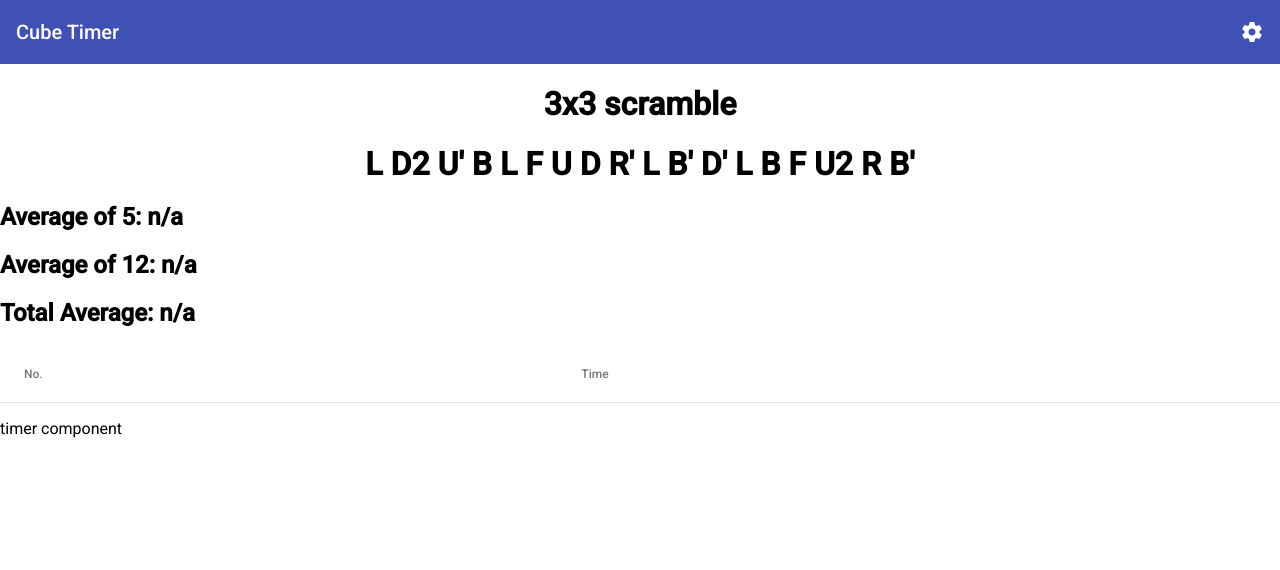
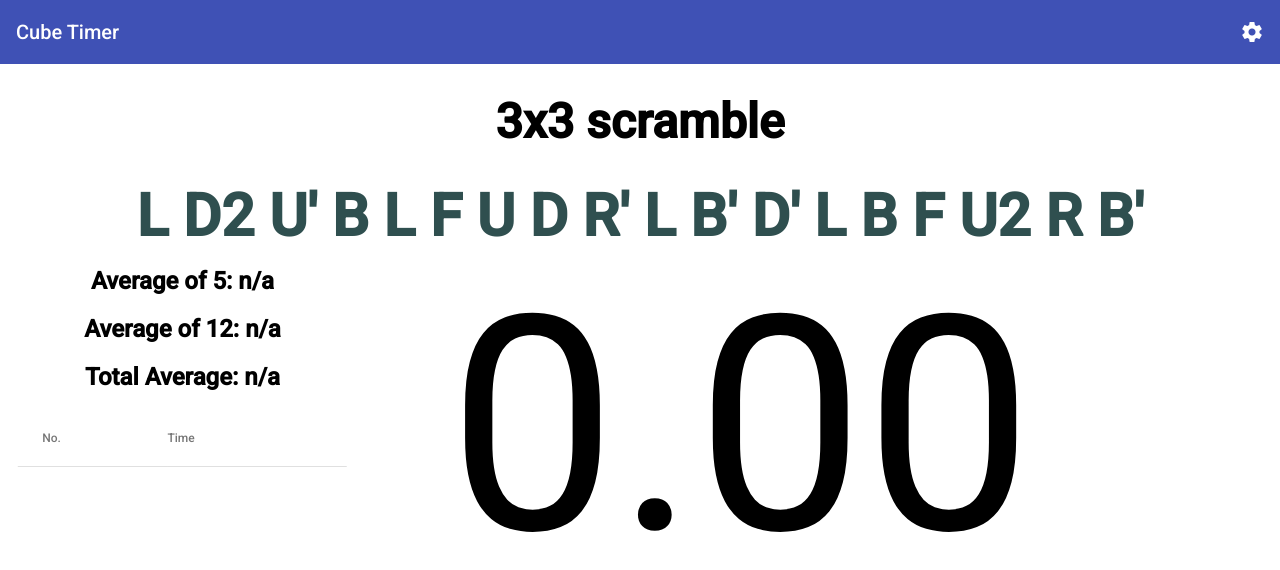
Before and after one commit to anngo14/Cube-Timer, an Angular app: page / in a window 1280 px wide. Shown: the top 570 px of the page. Built offline with nearby package versions, Linux system fonts and the light colour scheme.

Commit message:
basic layout

```diff
--- a/src/app/app.component.html
+++ b/src/app/app.component.html
@@ -3,7 +3,15 @@
   <span class="spacer"></span>
   <mat-icon>settings</mat-icon>
 </mat-toolbar>
-<app-scramble></app-scramble>
-<app-times></app-times>
-<app-timer></app-timer>
+<mat-grid-list cols="7" rowHeight="1:1">
+  <mat-grid-tile colspan="7">
+    <app-scramble></app-scramble>
+  </mat-grid-tile>
+  <mat-grid-tile colspan="2" rowspan="2">
+    <app-times></app-times>
+  </mat-grid-tile>
+  <mat-grid-tile colspan="5" rowspan="2">
+    <app-timer></app-timer>
+  </mat-grid-tile>
+</mat-grid-list>
 <router-outlet></router-outlet>
--- a/src/app/app.module.ts
+++ b/src/app/app.module.ts
@@ -10,6 +10,7 @@ import {MatToolbarModule} from '@angular/material/toolbar';
 import {MatIconModule} from '@angular/material/icon';
 import {MatTableModule} from '@angular/material/table';
 import { ScrambleComponent } from './scramble/scramble.component';
+import {MatGridListModule} from '@angular/material/grid-list';
 
 @NgModule({
   declarations: [
@@ -24,7 +25,9 @@ import { ScrambleComponent } from './scramble/scramble.component';
     BrowserAnimationsModule,
     MatToolbarModule,
     MatIconModule,
-    MatTableModule
+    MatTableModule,
+    MatGridListModule,
+
   ],
   providers: [],
   bootstrap: [AppComponent]
--- a/src/app/scramble/scramble.component.css
+++ b/src/app/scramble/scramble.component.css
@@ -3,7 +3,10 @@
 }
 .scrambleContainer{
     text-align: center;
+    font-size: 22pt;
+    color: darkslategray;
 }
 .scrambleHeader{
     text-align: center;
+    font-size: 36pt;
 }
--- a/src/app/timer/timer.component.css
+++ b/src/app/timer/timer.component.css
@@ -0,0 +1,12 @@
+:host{
+    width: 100%;
+}
+p{
+    position: absolute;
+    top: 15%;
+    left: 25%;
+    transform: translate(-25%, -100%);
+}
+.timer{
+    font-size: 225pt;
+}
--- a/src/app/timer/timer.component.html
+++ b/src/app/timer/timer.component.html
@@ -1 +1 @@
-<p>timer component</p>
+<p class="timer">{{timerDisplay}}</p>
--- a/src/app/timer/timer.component.ts
+++ b/src/app/timer/timer.component.ts
@@ -7,7 +7,7 @@ import { Component, OnInit } from '@angular/core';
 })
 export class TimerComponent implements OnInit {
 
-
+  timerDisplay = "0.00";
   constructor() { }
 
   ngOnInit() {
--- a/src/app/times/times.component.css
+++ b/src/app/times/times.component.css
@@ -1,3 +1,13 @@
+:host{
+  width: 100%;
+  height: 100%;
+}
+.averages{
+  text-align: center;
+}
 table {
-    width: 100%;
-  }
+  width: 90%;
+  position: absolute;
+  left: 50%;
+  transform: translateX(-50%);
+}
--- a/src/app/times/times.component.html
+++ b/src/app/times/times.component.html
@@ -1,6 +1,8 @@
-<h2> Average of 5: {{ao5}}</h2>
-<h2> Average of 12: {{ao12}}</h2>
-<h2> Total Average: {{totalAvg}}</h2>
+<div class="averages">
+    <h2> Average of 5: {{ao5}}</h2>
+    <h2> Average of 12: {{ao12}}</h2>
+    <h2> Total Average: {{totalAvg}}</h2>
+</div>
 <table mat-table [dataSource]="dataSource">
     <ng-container matColumnDef="position">
         <th mat-header-cell *matHeaderCellDef> No. </th>
```
